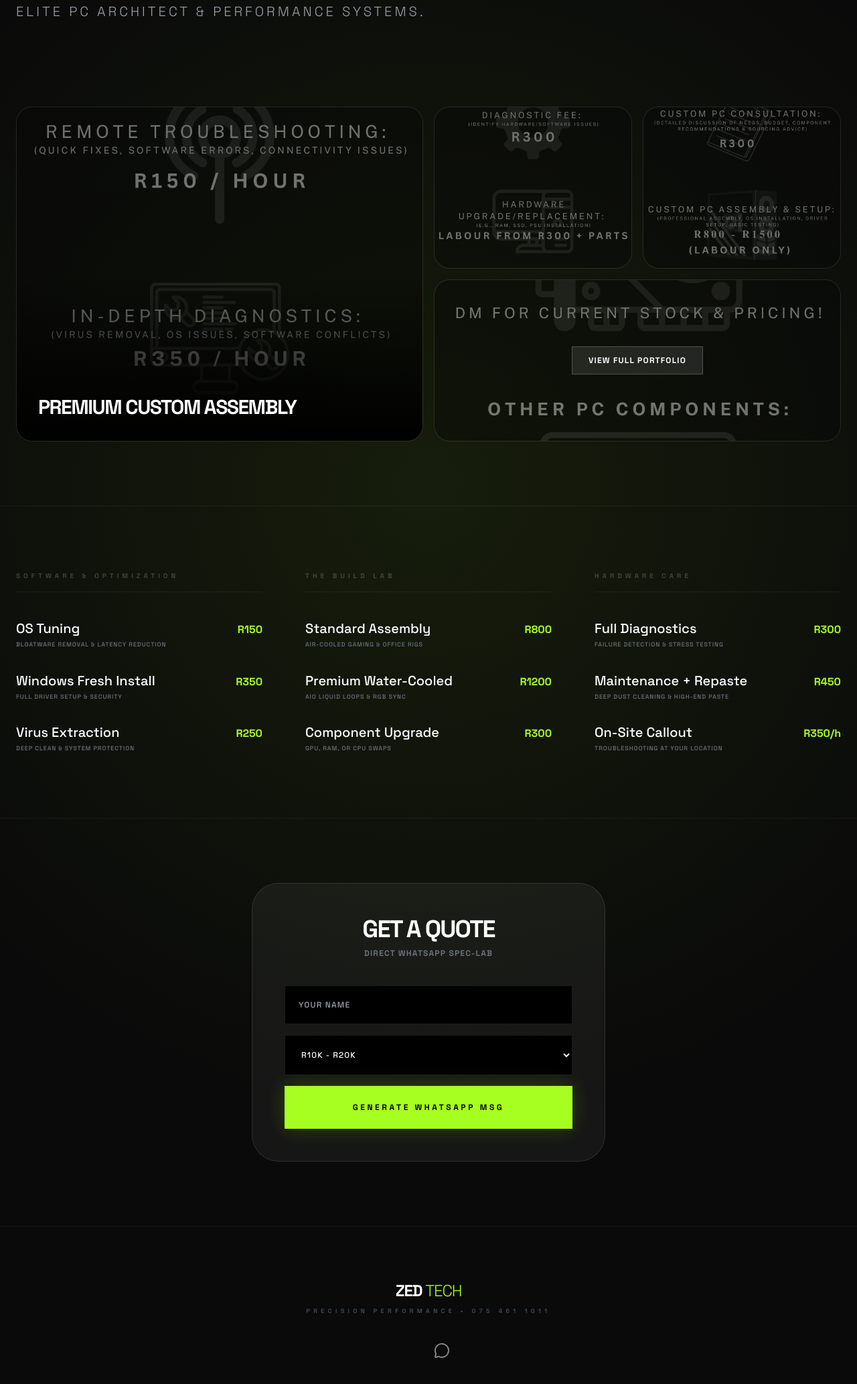
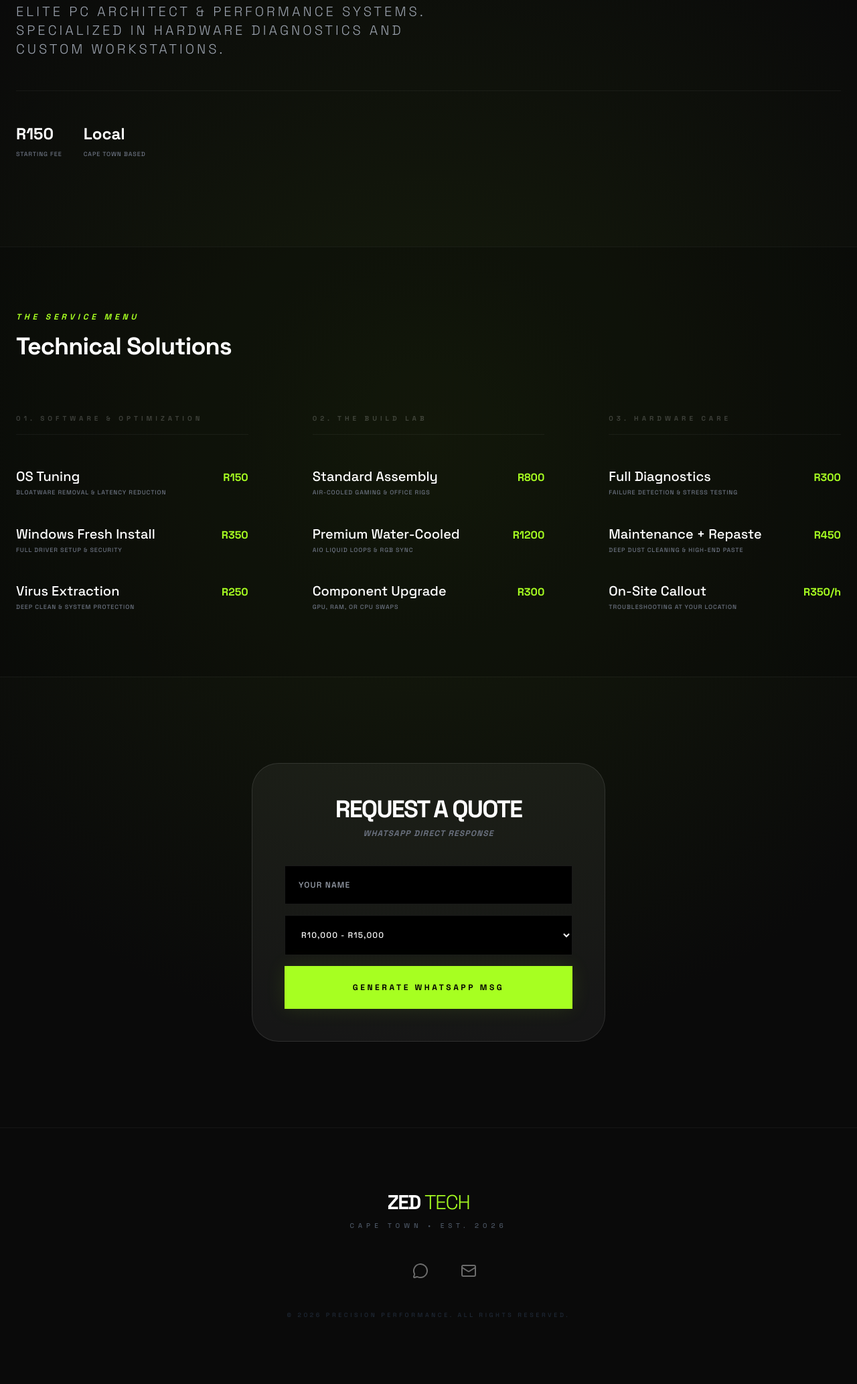
Before and after one commit to ZiyaadMarlie/zedtech-website, a plain HTML site: page index.html in a window 1280 px wide. Shown: the part 478-2544 px from the top of the page at 67% size. Drawn offline with nearby package versions, Linux system fonts and the light colour scheme.

Commit message:
Update index.html

```diff
--- a/index.html
+++ b/index.html
@@ -25,8 +25,7 @@
         .hero-bg {
             background: radial-gradient(circle at 50% 50%, rgba(167, 255, 33, 0.08) 0%, rgba(10, 10, 10, 1) 75%);
         }
-        .bento-card { background: rgba(255,255,255,0.02); border: 1px solid rgba(255,255,255,0.08); border-radius: 24px; transition: all 0.4s ease; overflow: hidden; }
-        .bento-card:hover { border-color: #A7FF21; background: rgba(167, 255, 33, 0.05); transform: translateY(-2px); }
+        .price-card:hover { background: rgba(167, 255, 33, 0.02); }
     </style>
 </head>
 <body class="antialiased selection:bg-zed-lime selection:text-black">
@@ -45,7 +44,7 @@
             </div>
             <div class="hidden md:flex gap-10 items-center">
                 <a href="#services" class="text-xs font-bold tracking-[0.2em] hover:text-zed-lime transition-colors uppercase">Services</a>
-                <a href="https://wa.me/27754611011" class="px-6 py-2.5 border border-zed-lime text-zed-lime font-bold text-xs tracking-[0.2em] uppercase hover:bg-zed-lime hover:text-black transition-all">WhatsApp</a>
+                <a href="https://wa.me/27754611011" class="px-6 py-2.5 border border-zed-lime text-zed-lime font-bold text-xs tracking-[0.2em] uppercase hover:bg-zed-lime hover:text-black transition-all">WhatsApp Us</a>
             </div>
             <button id="menu-toggle" class="md:hidden text-zed-lime"><i data-lucide="menu"></i></button>
         </div>
@@ -56,65 +55,54 @@
     </nav>
 
     <main class="hero-bg min-h-screen">
-        <section class="pt-24 pb-20">
+        <section class="pt-24 pb-32">
             <div class="container mx-auto max-w-7xl px-6">
                 <h1 class="text-7xl md:text-[10rem] font-bold tracking-tighter leading-[0.8] mb-8">
                     NO BLOAT.<br><span class="text-zed-lime italic uppercase">MAX POWER.</span>
                 </h1>
                 <p class="text-gray-400 text-lg md:text-xl max-w-2xl mb-12 uppercase tracking-[0.2em] font-light">
-                    Elite PC Architect & Performance Systems.
+                    Elite PC Architect & Performance Systems. Specialized in Hardware Diagnostics and Custom Workstations.
                 </p>
-            </div>
-        </section>
-
-        <section class="pb-24 px-6">
-            <div class="container mx-auto max-w-7xl">
-                <div class="grid grid-cols-1 md:grid-cols-4 gap-4">
-                    <div class="md:col-span-2 md:row-span-2 bento-card relative min-h-[500px] group">
-                        <img src="2.jpg" class="absolute inset-0 w-full h-full object-cover opacity-40 grayscale group-hover:grayscale-0 transition-all duration-700">
-                        <div class="absolute inset-0 bg-gradient-to-t from-black via-transparent to-transparent"></div>
-                        <div class="absolute bottom-0 p-8">
-                            <h3 class="text-3xl font-bold uppercase tracking-tighter">Premium Custom Assembly</h3>
-                        </div>
-                    </div>
-                    <div class="bento-card relative min-h-[240px] group">
-                        <img src="3.jpg" class="absolute inset-0 w-full h-full object-cover opacity-40 grayscale group-hover:grayscale-0 transition-all">
-                    </div>
-                    <div class="bento-card relative min-h-[240px] group">
-                        <img src="4.jpg" class="absolute inset-0 w-full h-full object-cover opacity-40 grayscale group-hover:grayscale-0 transition-all">
-                    </div>
-                    <div class="md:col-span-2 bento-card relative min-h-[240px] group">
-                        <img src="5.jpg" class="absolute inset-0 w-full h-full object-cover opacity-40 grayscale group-hover:grayscale-0 transition-all">
-                        <div class="absolute inset-0 flex items-center justify-center">
-                            <a href="https://www.instagram.com/zedtech_/" class="px-6 py-3 bg-white/10 backdrop-blur-md border border-white/20 text-xs font-bold tracking-widest uppercase hover:bg-zed-lime hover:text-black transition-all">View Full Portfolio</a>
-                        </div>
-                    </div>
+                <div class="flex gap-8 border-t border-white/5 pt-12">
+                   <div>
+                       <span class="block text-2xl font-bold">R150</span>
+                       <span class="text-[9px] text-gray-500 uppercase tracking-widest">Starting Fee</span>
+                   </div>
+                   <div>
+                       <span class="block text-2xl font-bold">Local</span>
+                       <span class="text-[9px] text-gray-500 uppercase tracking-widest">Cape Town Based</span>
+                   </div>
                 </div>
             </div>
         </section>
 
-        <section id="services" class="py-24 border-t border-white/5">
+        <section id="services" class="py-24 border-t border-white/5 bg-black/20">
             <div class="container mx-auto max-w-7xl px-6">
-                <div class="grid grid-cols-1 md:grid-cols-3 gap-16">
-                    <div class="space-y-10">
-                        <h3 class="text-white/20 text-[10px] font-bold tracking-[0.5em] uppercase border-b border-white/5 pb-4">Software & Optimization</h3>
-                        <div class="space-y-8">
+                <div class="mb-20">
+                    <h2 class="text-zed-lime text-xs font-bold tracking-[0.4em] uppercase mb-4 italic">The Service Menu</h2>
+                    <p class="text-4xl font-bold tracking-tight">Technical Solutions</p>
+                </div>
+
+                <div class="grid grid-cols-1 md:grid-cols-3 gap-16 md:gap-24">
+                    <div class="space-y-12">
+                        <h3 class="text-white/20 text-[10px] font-bold tracking-[0.5em] uppercase border-b border-white/5 pb-4">01. Software & Optimization</h3>
+                        <div class="space-y-10">
                             <div><div class="flex justify-between items-end mb-1"><span class="text-xl">OS Tuning</span><span class="text-zed-lime font-bold">R150</span></div><p class="text-[9px] text-gray-500 uppercase tracking-widest">Bloatware removal & latency reduction</p></div>
                             <div><div class="flex justify-between items-end mb-1"><span class="text-xl">Windows Fresh Install</span><span class="text-zed-lime font-bold">R350</span></div><p class="text-[9px] text-gray-500 uppercase tracking-widest">Full driver setup & security</p></div>
                             <div><div class="flex justify-between items-end mb-1"><span class="text-xl">Virus Extraction</span><span class="text-zed-lime font-bold">R250</span></div><p class="text-[9px] text-gray-500 uppercase tracking-widest">Deep clean & system protection</p></div>
                         </div>
                     </div>
-                    <div class="space-y-10">
-                        <h3 class="text-white/20 text-[10px] font-bold tracking-[0.5em] uppercase border-b border-white/5 pb-4">The Build Lab</h3>
-                        <div class="space-y-8">
+                    <div class="space-y-12">
+                        <h3 class="text-white/20 text-[10px] font-bold tracking-[0.5em] uppercase border-b border-white/5 pb-4">02. The Build Lab</h3>
+                        <div class="space-y-10">
                             <div><div class="flex justify-between items-end mb-1"><span class="text-xl">Standard Assembly</span><span class="text-zed-lime font-bold">R800</span></div><p class="text-[9px] text-gray-500 uppercase tracking-widest">Air-cooled gaming & office rigs</p></div>
                             <div><div class="flex justify-between items-end mb-1"><span class="text-xl">Premium Water-Cooled</span><span class="text-zed-lime font-bold">R1200</span></div><p class="text-[9px] text-gray-500 uppercase tracking-widest">AIO liquid loops & RGB sync</p></div>
                             <div><div class="flex justify-between items-end mb-1"><span class="text-xl">Component Upgrade</span><span class="text-zed-lime font-bold">R300</span></div><p class="text-[9px] text-gray-500 uppercase tracking-widest">GPU, RAM, or CPU swaps</p></div>
                         </div>
                     </div>
-                    <div class="space-y-10">
-                        <h3 class="text-white/20 text-[10px] font-bold tracking-[0.5em] uppercase border-b border-white/5 pb-4">Hardware Care</h3>
-                        <div class="space-y-8">
+                    <div class="space-y-12">
+                        <h3 class="text-white/20 text-[10px] font-bold tracking-[0.5em] uppercase border-b border-white/5 pb-4">03. Hardware Care</h3>
+                        <div class="space-y-10">
                             <div><div class="flex justify-between items-end mb-1"><span class="text-xl">Full Diagnostics</span><span class="text-zed-lime font-bold">R300</span></div><p class="text-[9px] text-gray-500 uppercase tracking-widest">Failure detection & stress testing</p></div>
                             <div><div class="flex justify-between items-end mb-1"><span class="text-xl">Maintenance + Repaste</span><span class="text-zed-lime font-bold">R450</span></div><p class="text-[9px] text-gray-500 uppercase tracking-widest">Deep dust cleaning & high-end paste</p></div>
                             <div><div class="flex justify-between items-end mb-1"><span class="text-xl">On-Site Callout</span><span class="text-zed-lime font-bold">R350/h</span></div><p class="text-[9px] text-gray-500 uppercase tracking-widest">Troubleshooting at your location</p></div>
@@ -124,32 +112,45 @@
             </div>
         </section>
 
-        <section class="py-24 border-t border-white/5">
+        <section id="quote" class="py-32 border-t border-white/5">
             <div class="container mx-auto max-w-xl px-6">
                 <div class="bg-white/5 p-12 rounded-[40px] border border-white/10">
                     <div class="text-center mb-10">
-                        <h2 class="text-4xl font-bold uppercase tracking-tighter">Get A Quote</h2>
-                        <p class="text-gray-500 text-xs tracking-widest uppercase mt-2 font-bold">Direct WhatsApp Spec-Lab</p>
+                        <h2 class="text-4xl font-bold uppercase tracking-tighter">Request a Quote</h2>
+                        <p class="text-gray-500 text-xs tracking-widest uppercase mt-2 font-bold italic">WhatsApp Direct Response</p>
                     </div>
                     <div class="space-y-4">
-                        <input type="text" id="wa-name" placeholder="YOUR NAME" class="w-full bg-black border border-white/10 p-5 outline-none focus:border-zed-lime text-xs tracking-widest uppercase">
-                        <select id="wa-budget" class="w-full bg-black border border-white/10 p-5 outline-none focus:border-zed-lime text-xs tracking-widest uppercase">
-                            <option>R10k - R20k</option><option>R20k - R40k</option><option>R40k+</option>
+                        <input type="text" id="wa-name" placeholder="YOUR NAME" class="w-full bg-black border border-white/10 p-5 outline-none focus:border-zed-lime text-xs tracking-widest uppercase text-white transition-colors">
+                        <select id="wa-budget" class="w-full bg-black border border-white/10 p-5 outline-none focus:border-zed-lime text-xs tracking-widest uppercase text-white cursor-pointer">
+                            <option>R10,000 - R15,000</option>
+                            <option>R15,000 - R25,000</option>
+                            <option>R25,000 - R40,000</option>
+                            <option>R40,000+</option>
                         </select>
-                        <button onclick="sendToWhatsApp()" class="w-full py-6 bg-zed-lime text-black font-bold uppercase tracking-[0.3em] text-xs hover:bg-white transition-all shadow-[0_0_30px_rgba(167,255,33,0.2)]">Generate WhatsApp Msg</button>
+                        <button onclick="sendToWhatsApp()" class="w-full py-6 bg-zed-lime text-black font-bold uppercase tracking-[0.3em] text-xs hover:bg-white transition-all shadow-[0_0_30px_rgba(167,255,33,0.1)]">
+                            Generate WhatsApp Msg
+                        </button>
                     </div>
                 </div>
             </div>
         </section>
     </main>
 
-    <footer class="py-20 text-center border-t border-white/5">
-        <h2 class="text-2xl font-bold tracking-tighter uppercase mb-2">ZED <span class="text-zed-lime font-light">TECH</span></h2>
-        <p class="text-[9px] text-gray-600 tracking-[0.6em] uppercase mb-10">Precision Performance • 075 461 1011</p>
-        <div class="flex justify-center gap-10 opacity-50">
-            <a href="https://www.instagram.com/zedtech_/"><i data-lucide="instagram"></i></a>
-            <a href="https://wa.me/27754611011"><i data-lucide="message-circle"></i></a>
+    <footer class="py-24 border-t border-white/5 bg-zed-black text-center px-6">
+        <div class="mb-12">
+            <h2 class="text-3xl font-bold tracking-tighter uppercase leading-none">
+                ZED <span class="text-zed-lime font-light">TECH</span>
+            </h2>
+            <p class="text-[10px] text-gray-600 tracking-[0.6em] uppercase mt-3">Cape Town • Est. 2026</p>
         </div>
+
+        <div class="flex justify-center gap-12 mb-12 opacity-40">
+            <a href="https://www.instagram.com/the_zedtech" class="hover:text-zed-lime transition-colors"><i data-lucide="instagram"></i></a>
+            <a href="https://wa.me/27754611011" class="hover:text-zed-lime transition-colors"><i data-lucide="message-circle"></i></a>
+            <a href="mailto:thezedtech@gmail.com" class="hover:text-zed-lime transition-colors"><i data-lucide="mail"></i></a>
+        </div>
+
+        <p class="text-gray-800 text-[9px] tracking-[0.4em] uppercase">© 2026 Precision Performance. All Rights Reserved.</p>
     </footer>
 
     <script>
@@ -161,9 +162,10 @@
         function sendToWhatsApp() {
             const name = document.getElementById('wa-name').value;
             const budget = document.getElementById('wa-budget').value;
-            if(!name) { alert("Enter your name!"); return; }
-            const msg = `Hi Zed Tech! I'm ${name}. I'd like a custom build quote in the ${budget} range.`;
-            window.open(`https://wa.me/27754611011?text=${encodeURIComponent(msg)}`, '_blank');
+            if(!name) { alert("Please enter your name!"); return; }
+            const phoneNumber = "27754611011";
+            const message = `Hi Zed Tech! I'm ${name}. I'd like a custom build quote in the ${budget} range.`;
+            window.open(`https://wa.me/${phoneNumber}?text=${encodeURIComponent(message)}`, '_blank');
         }
     </script>
 </body>
```
